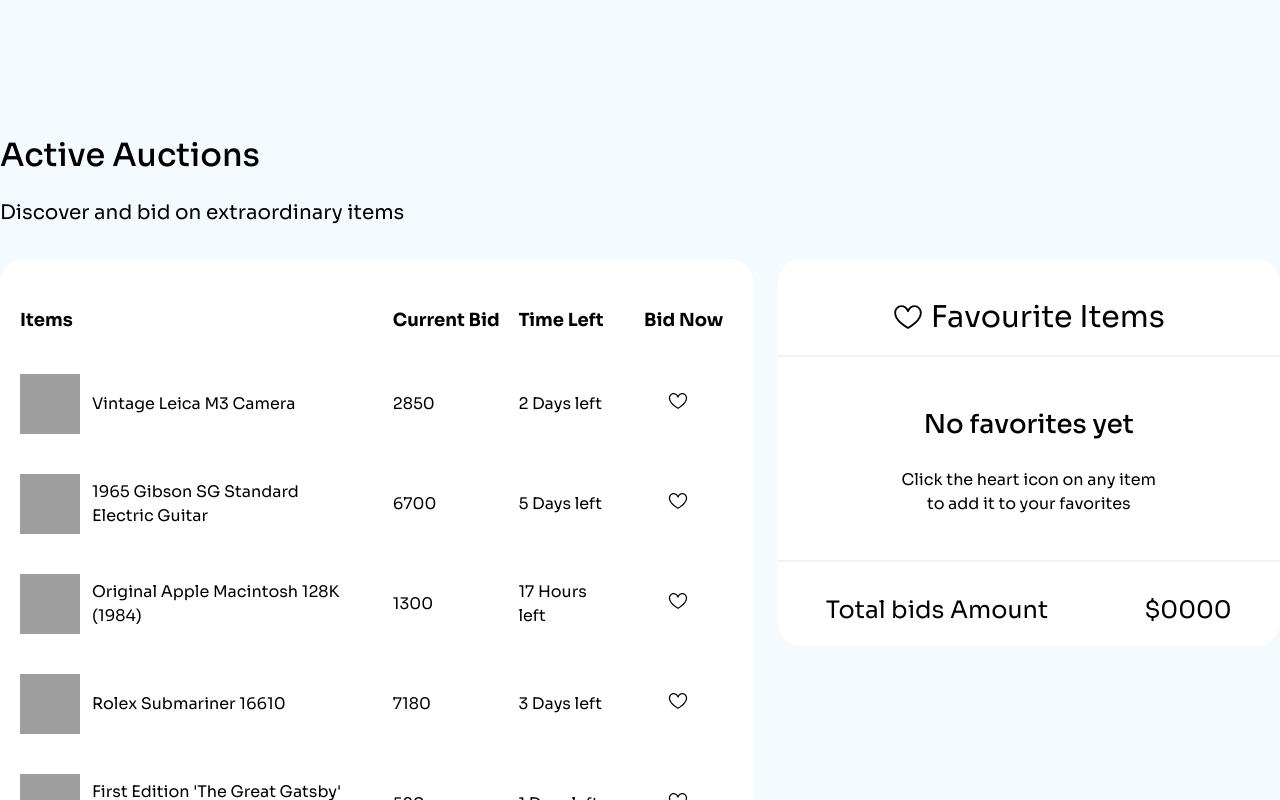
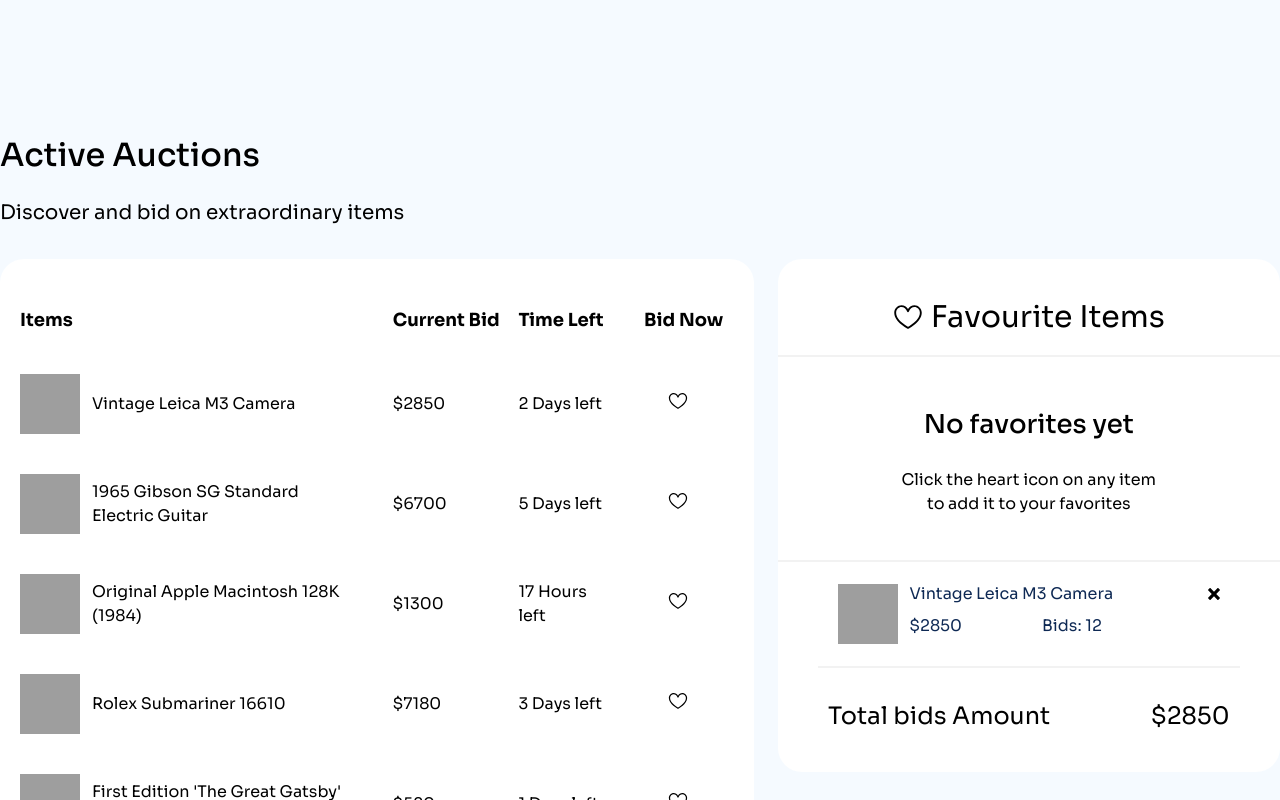
Before and after one commit to imam-hasan-jami/Auction-Gallery-B11A07-ProgrammingHero, a React (Vite) app in the folder Auction-Gallery-SPA/: page / in a window 1280 px wide. Both pictures are taken after a click on the button 677 px from the left and 1203 px from the top of the page. Shown: the part 803-1603 px from the top of the page. Built offline with nearby package versions, Linux system fonts and the light colour scheme; grey boxes are pictures that could not be loaded.

Commit message:
add item to fav, remove item from fav, calculate total amount

```diff
--- a/Auction-Gallery-SPA/src/App.jsx
+++ b/Auction-Gallery-SPA/src/App.jsx
@@ -1,9 +1,10 @@
-import { Suspense } from "react";
+import { Suspense, useState } from "react";
 import Banner from "./components/Banner/Banner";
 import Footer from "./components/Footer/Footer";
 import Items from "./components/Items/Items";
 import Navbar from "./components/Navbar/Navbar";
 import { GoHeart } from "react-icons/go";
+import { ImCross } from "react-icons/im";
 
 const fetchItems = async () => {
     const response = await fetch("items.json");
@@ -13,10 +14,28 @@ const fetchItems = async () => {
 const itemsPromise = fetchItems();
 
 function App() {
+    const [favourite, setFavourite] = useState([]);
+    const [amount, setAmount] = useState(0);
+
+    const handleFavourite = (item) => {
+        setFavourite([...favourite, item]);
+        setAmount(amount + item.currentBidPrice);
+    };
+
+    const handleRemoveFavourite = (item) => {
+        const updatedFavourite = favourite.filter(
+            (fav) => fav.id !== item.id
+        );
+        setFavourite(updatedFavourite);
+        setAmount(amount - item.currentBidPrice);
+    }
+
     return (
         <>
             <Navbar />
             <Banner />
+
+            {/* Auction Section Style */}
             <div className="bg-blue-200/15">
                 <div className="main-container flex gap-6 max-w-[1500px] mx-auto">
                     <div className="items-container w-[60%]">
@@ -27,10 +46,13 @@ function App() {
                                 </div>
                             }
                         >
-                            <Items itemsPromise={itemsPromise} />
+                            <Items
+                                itemsPromise={itemsPromise}
+                                handleFavourite={handleFavourite}
+                            />
                         </Suspense>
                     </div>
-                    <div className="favorites-container w-[40%] bg-white mt-[260px] mb-130 rounded-3xl">
+                    <div className="favorites-container w-[40%] bg-white mt-[260px] mb-140 rounded-3xl">
                         <div className="flex justify-center items-center gap-2 pt-10 pb-5 border-b-2 border-[#E5E5E5]/50">
                             <GoHeart size={30} />
                             <h3 className="font-sora text-3xl">
@@ -45,16 +67,50 @@ function App() {
                                 Click the heart icon on any item <br /> to add
                                 it to your favorites
                             </p>
-                            <div className="flex justify-around items-center">
+
+                            {favourite.map((fav) => (
+                                <div
+                                    key={fav.id}
+                                    className="flex items-center gap-3 mx-10 px-5 py-5 border-b-2 border-[#E5E5E5]/50"
+                                >
+                                    <div className="avatar">
+                                        <div className="h-15 w-15">
+                                            <img
+                                                src={fav.image}
+                                                alt="Item Image"
+                                            />
+                                        </div>
+                                    </div>
+                                    <div className="flex-1">
+                                        <div className="flex justify-between items-center w-full">
+                                            <div className="font-sora text-base text-[#0E2954]">
+                                                {fav.title}
+                                            </div>
+                                            <button onClick={() => handleRemoveFavourite(fav)}>
+                                                <ImCross size={12} />
+                                            </button>
+                                        </div>
+                                        <div className="flex gap-20 mt-2 mb-2 font-sora text-base text-[#0E2954]">
+                                            <div>${fav.currentBidPrice}</div>
+                                            <div>Bids: {fav.bidsCount}</div>
+                                        </div>
+                                    </div>
+                                </div>
+                            ))}
+
+                            <div className="flex justify-around items-center mb-10">
                                 <h3 className="font-sora text-2xl mt-8">
                                     Total bids Amount
                                 </h3>
-                                <h3 className="font-sora text-2xl mt-8">$0000</h3>
+                                <h3 className="font-sora text-2xl mt-8">
+                                    ${amount}
+                                </h3>
                             </div>
                         </div>
                     </div>
                 </div>
             </div>
+
             <Footer />
         </>
     );
--- a/Auction-Gallery-SPA/src/Item/Item.jsx
+++ b/Auction-Gallery-SPA/src/Item/Item.jsx
@@ -2,7 +2,7 @@ import React from "react";
 import { GoHeart } from "react-icons/go";
 import { GoHeartFill } from "react-icons/go";
 
-const Item = ({ item, isLastRow = false }) => {
+const Item = ({ item, isLastRow = false, handleFavourite }) => {
     return (
         <tr className={isLastRow ? "" : "border-b-2 border-[#E5E5E5]/50"}>
             <td className="px-5 py-5">
@@ -16,11 +16,11 @@ const Item = ({ item, isLastRow = false }) => {
                 </div>
             </td>
             <td className="py-5">
-                {item.currentBidPrice || "Current Bid Price"}
+                ${item.currentBidPrice || "Current Bid Price"}
             </td>
             <td className="py-5">{item.timeLeft || "Remaining Time"}</td>
             <th className="py-5">
-                <button className="ml-6">
+                <button onClick={() => handleFavourite(item)} className="ml-6">
                     <GoHeart size={20} />
                 </button>
 
--- a/Auction-Gallery-SPA/src/components/Items/Items.jsx
+++ b/Auction-Gallery-SPA/src/components/Items/Items.jsx
@@ -1,7 +1,7 @@
 import React, { use } from "react";
 import Item from "../../Item/Item";
 
-const Items = ({ itemsPromise }) => {
+const Items = ({ itemsPromise, handleFavourite }) => {
     const items = use(itemsPromise);
 
     return (
@@ -31,6 +31,7 @@ const Items = ({ itemsPromise }) => {
                                 key={item.id}
                                 item={item}
                                 isLastRow={index === items.length - 1}
+                                handleFavourite={handleFavourite}
                             />
                         ))}
                     </tbody>
```
